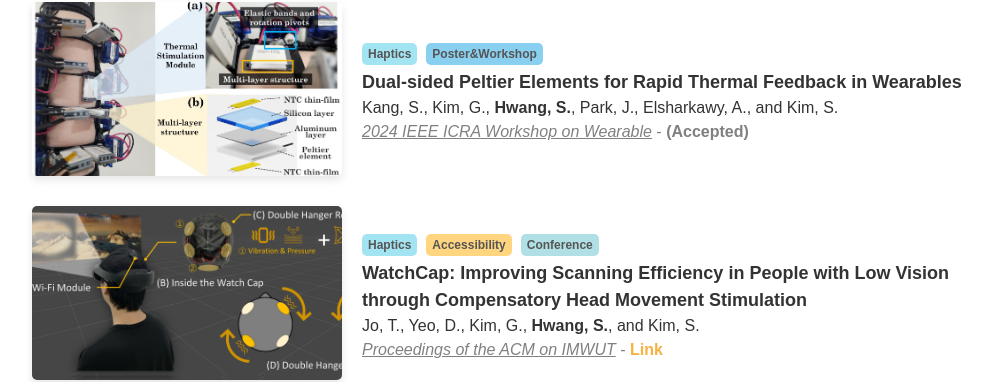
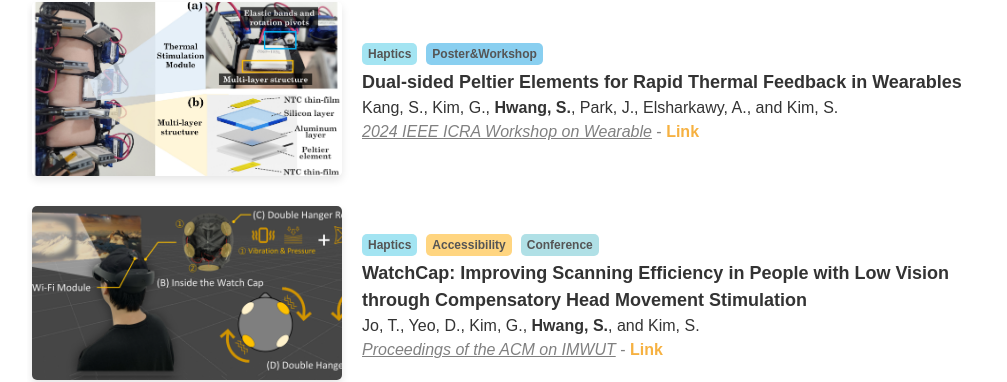
Before and after one commit to anoldhsh/anoldhsh.github.io, a Jekyll site: the page built from _pages/2PUBLICATIONS.md, in a window 1280 px wide and 900 px high, scrolled down 774 px. Shown: the part 137-519 px from the top of the window, without its empty margins (133-1140 px from the left). Built offline with Jekyll 4.4.1, drawn with Linux system fonts in a browser that asks for light colours; nearby versions of some CDN libraries.

Commit message:
Pub link Update

```diff
--- a/_pages/2PUBLICATIONS.md
+++ b/_pages/2PUBLICATIONS.md
@@ -143,7 +143,7 @@ image: Publications_0731.jpg
   <div class="publication-text">
     <font size="4"><b>Dual-sided Peltier Elements for Rapid Thermal Feedback in Wearables</b></font><br>
     <font size="3" style="color:dark_gray;">Kang, S., Kim, G., <strong>Hwang, S.</strong>, Park, J., Elsharkawy, A., and Kim, S.</font><br>
-    <font size="3" style="color:gray;"><u><i>2024 IEEE ICRA Workshop on Wearable</i></u> - <strong>(Accepted)</strong></font>
+    <font size="3" style="color:gray;"><u><i>2024 IEEE ICRA Workshop on Wearable</i></u> - <a href="https://arxiv.org/abs/2405.11807"><strong>Link</strong></a></font>
   </div>
 </div>
 
--- a/index.html
+++ b/index.html
@@ -165,7 +165,7 @@ layout: default
 				<div class="publication-text">
 				  <font size="4"><b>Dual-sided Peltier Elements for Rapid Thermal Feedback in Wearables</b></font><br>
 				  <font size="3" style="color:dark_gray;">Kang, S., Kim, G., <strong>Hwang, S.</strong>, Park, J., Elsharkawy, A., and Kim, S.</font><br>
-				  <font size="3" style="color:gray;"><u><i>2024 IEEE ICRA Workshop on Wearable</i></u> - <strong>(Accepted)</strong></font>
+				  <font size="3" style="color:gray;"><u><i>2024 IEEE ICRA Workshop on Wearable</i></u> - <a href="https://arxiv.org/abs/2405.11807"><strong>Link</strong></a></font>
 				</div>
 			  </div>
 
```
